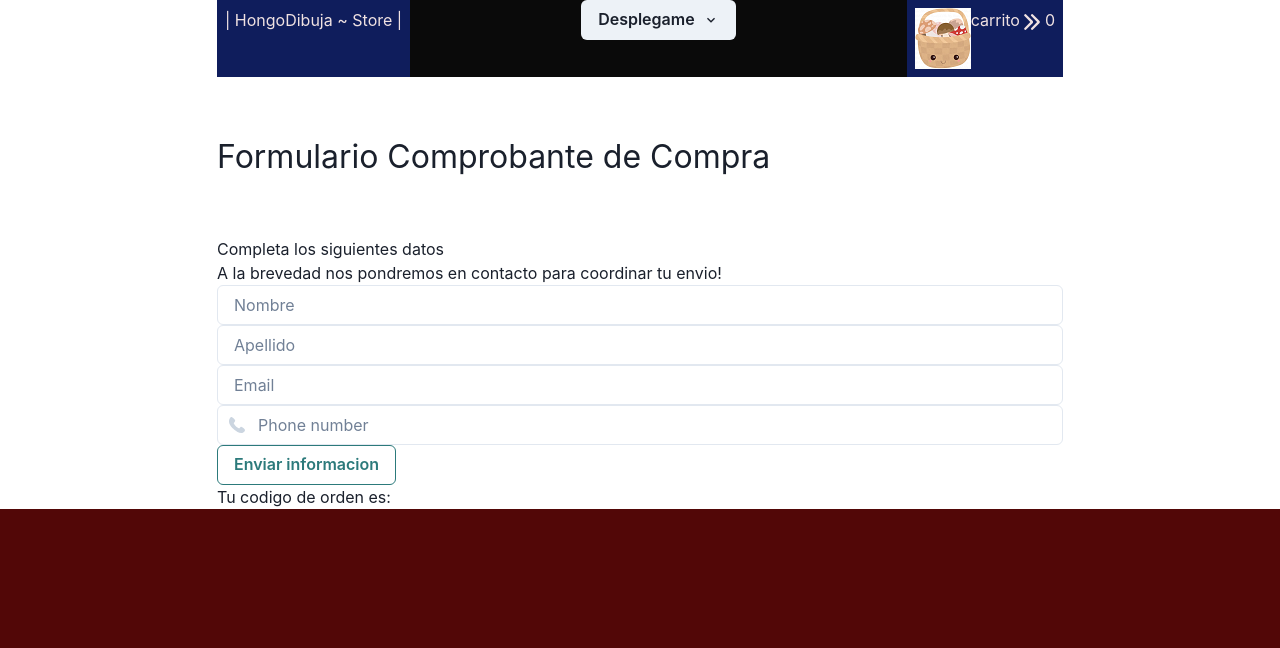
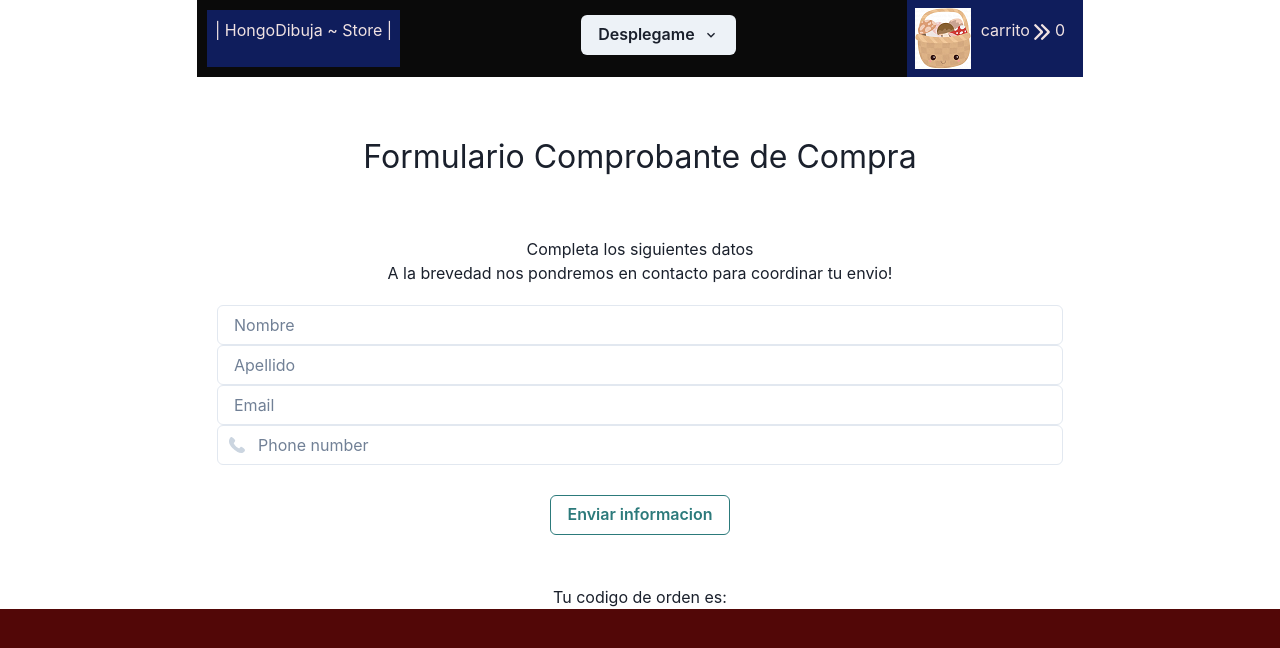
Before and after one commit to AnalySD/hongodibuja, a React (Vite) app: page /checkout in a window 1280 px wide. Shown: the top 648 px of the page. Built offline with nearby package versions, Linux system fonts and the light colour scheme.

Commit message:
se agregan estilos css

```diff
--- a/src/components/CartWidget.jsx
+++ b/src/components/CartWidget.jsx
@@ -14,12 +14,12 @@ const CartWidget = () => {
 
 
     return (
-        <Flex>
-            <Box>
+        <Flex >
+            <Box >
                 <img src={logocarrito} />
             </Box>
             <Spacer />
-            <Box>
+            <Box className='NavBar-logo'>
             <Text>carrito  <ArrowRightIcon /> {quantity}</Text>
             </Box>
         </Flex>
--- a/src/components/Home.jsx
+++ b/src/components/Home.jsx
@@ -16,13 +16,13 @@ const Home = () => {
 
       <p> Te invito a que conozcas un poco de lo que hago </p>
 
-      <Stack direction='row' spacing={4}>
+
         <Link to={`/catalogue`}>
-          <Button leftIcon={<ViewIcon />} colorScheme='purple' variant='solid'>
+          <Button className= "Home-btn" leftIcon={<ViewIcon />} colorScheme='purple' variant='solid'>
             Go Shopping!
           </Button>
         </Link>
-      </Stack>
+
 
 
 
--- a/src/components/Item.jsx
+++ b/src/components/Item.jsx
@@ -6,8 +6,8 @@ import React from 'react'
 const Item = ({ id, name, description, price, image }) => {
 
   return (
-    <Center>
-      <Card maxW='lg'>
+    <Center className='card'>
+      <Card maxW='sm'>
         <CardBody>
           <Heading size='sm'>{name}</Heading>
           <Image src={image} alt={name} borderRadius='lg' />
--- a/src/components/NavBar.jsx
+++ b/src/components/NavBar.jsx
@@ -7,13 +7,13 @@ import { Link } from 'react-router-dom'
 const NavBar = () => {
   return (
     <Flex className='NavBar'>
-      <Box p="2" bg="#0f1d5c" color="#f0e2e2">
+      <Box className='NavBar-logo' p="2" bg="#0f1d5c" color="#f0e2e2">
         <Link to={"/"}> | HongoDibuja ~ Store | </Link>
       </Box>
       <Spacer />
       <Box>
         <Menu>
-          <MenuButton as={Button} rightIcon={<ChevronDownIcon />}>
+          <MenuButton className="NavBar-btn" as={Button} rightIcon={<ChevronDownIcon />}>
             Desplegame
           </MenuButton>
           <MenuList>
--- a/src/components/SendOrder.jsx
+++ b/src/components/SendOrder.jsx
@@ -41,6 +41,9 @@ const SendOrder = () => {
       <h2>Completa los siguientes datos </h2>
       <p>A la brevedad nos pondremos en contacto para coordinar tu envio!</p>
 
+      <div className='Checkout-form'>
+
+
         <form onSubmit={handleSubmit} >
           <Input type="text" placeholder="Nombre" value={name}
             onChange={(e) => setName(e.target.value)} />
@@ -59,8 +62,9 @@ const SendOrder = () => {
               onChange={(e) => setPhone(e.target.value)} />
           </InputGroup>
 
-        <Button type="submit" colorScheme='teal' variant='outline'> Enviar informacion </Button>
+          <Button className="Checkout-btn" type="submit" colorScheme='teal' variant='outline'> Enviar informacion </Button>
         </form>
+      </div>
 
       <p> Tu codigo de orden es: {orderId}  </p>
 
--- a/src/index.css
+++ b/src/index.css
@@ -2,9 +2,10 @@
   font-family: Cambria, Cochin, Georgia, Times, "Times New Roman", serif;
   line-height: 1.5;
   font-weight: 400;
+  text-align: center;
 
   color-scheme: light dark;
-  color: rgba(255, 255, 255, 0.87);
+  color: rgba(233, 176, 239, 0.87);
   background-color: #520707;
 
   font-synthesis: none;
@@ -13,36 +14,6 @@
   -moz-osx-font-smoothing: grayscale;
   -webkit-text-size-adjust: 100%;
 }
-
-
-body {
-  /* border: 5px solid red; */
-  place-items: center;
-}
-
-.NavBar {
-  background-color: #0a0a0a;
-  display: flex;
-}
-
-
-.greeting {
-  background-color: rgb(205, 178, 230);
-  color: rgba(37, 12, 35, 0.87);
-  display: flex;
-  place-content: center;
-}
-
-/*a {
-  font-weight: 500;
-  color: #646cff;
-  text-decoration: inherit;
-}
-a:hover {
-  color: #535bf2;
-}*/
-
-
 
 h1 {
   font-size: 2rem;
@@ -68,6 +39,104 @@ button:focus-visible {
   outline: 4px auto -webkit-focus-ring-color;
 }
 
+
+
+/*-------------------------Navbar-------------------------*/
+
+.NavBar {
+  background-color: #0a0a0a;
+  display: flex;
+
+}
+
+.NavBar-btn {
+  margin-top: 15px;
+}
+
+.NavBar-logo{
+  margin: 10px
+}
+
+/*-------------------------Home-------------------------*/
+
+.Home-btn{
+  display: flex;
+  margin: 15px;
+
+}
+
+/*-------------------------Catalogue-------------------------*/
+
+
+.card .card-image {
+  gap: 40px;
+  justify-content: center;
+  display: flex;
+  flex-direction: row;
+  align-items: flex-start;
+  flex-wrap: wrap;
+  text-align: center;
+  font-size: 60px;
+  display: block;
+  width: 1fr;
+}
+
+.card:hover {
+  transition: .5s ease-in;
+  box-shadow: 5px 20px 60px rgba(8, 8, 8, 0.519);
+}
+
+
+/*-------------------------Checkout-------------------------*/
+.Checkout-form {
+  display: flex;
+  flex-direction: row;
+  margin: 20px;
+  justify-content: center;
+}
+
+.Checkout-btn{
+  display: flex;
+  margin: 30px ;
+}
+
+.Checkout-btn:hoover{
+  border-color: darkgreen !important;
+  border-radius:50% ;
+}
+
+
+
+/*-------------------------CardItems-------------------------*/
+
+
+
+body {
+  /* border: 5px solid red; */
+  place-items: center;
+}
+
+
+
+.greeting {
+  background-color: rgb(205, 178, 230);
+  color: rgba(37, 12, 35, 0.87);
+  display: flex;
+  place-content: center;
+}
+
+/*a {
+  font-weight: 500;
+  color: #646cff;
+  text-decoration: inherit;
+}
+a:hover {
+  color: #535bf2;
+}*/
+
+
+
+
 /*@media (prefers-color-scheme: light) {
   :root {
     color: #213547;
```
Lines whose indentation alone changed are shown as unchanged.
